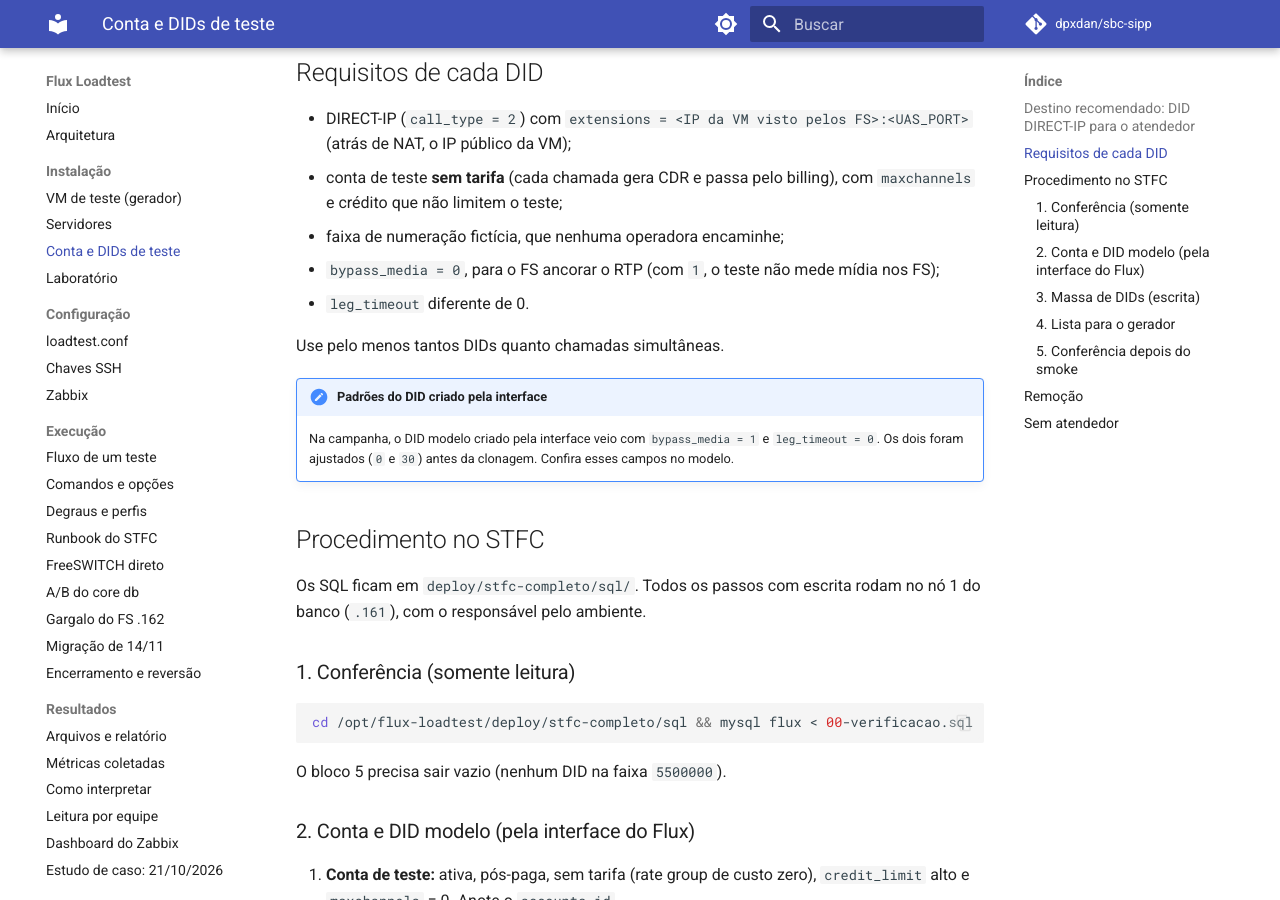
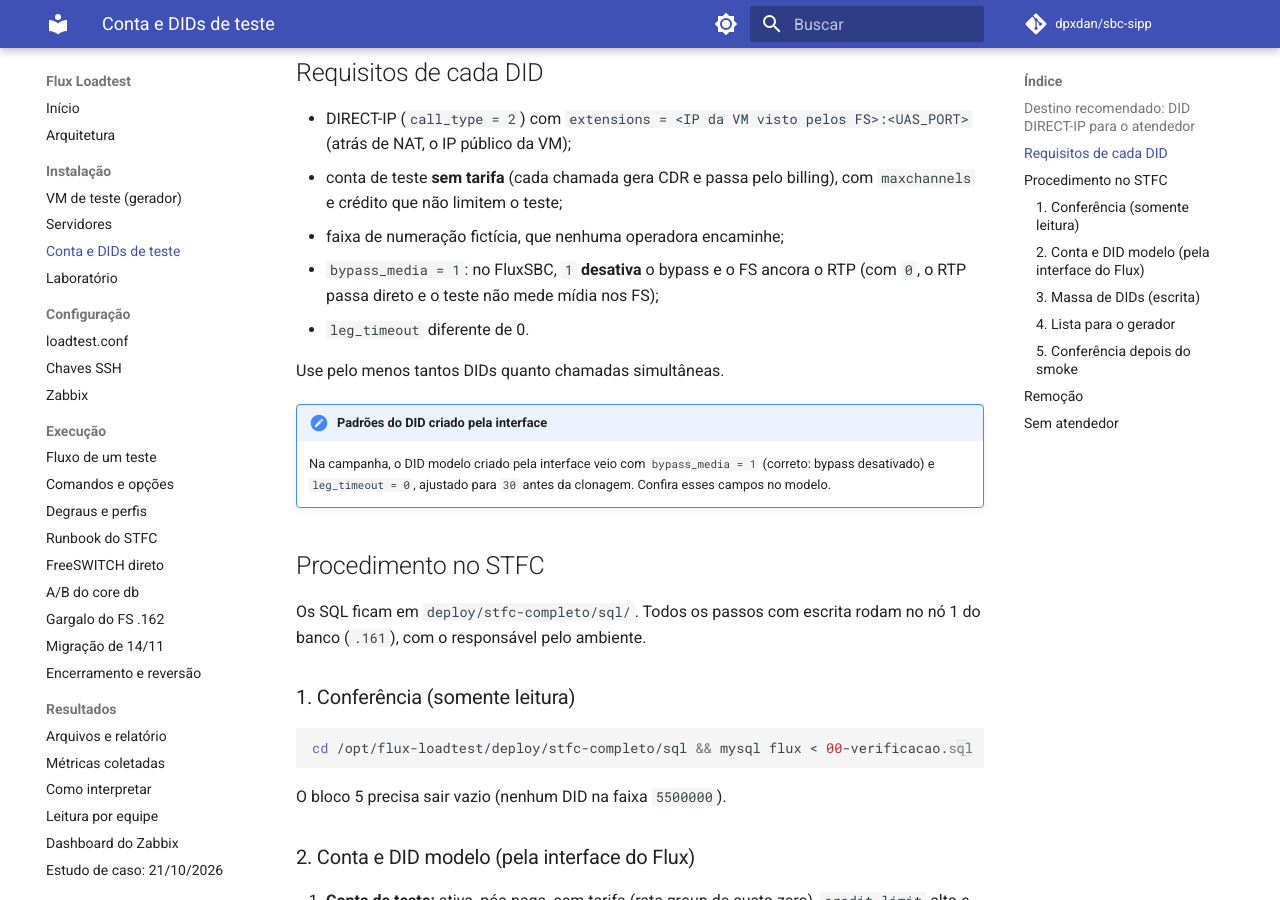
Before and after one commit to dpxdan/sbc-sipp, an MkDocs documentation site: the page built from docs/instalacao/massa-dids.md, in a window 1280 px wide and 900 px high, scrolled down 729 px. Built offline with MkDocs 1.6.1 and Material for MkDocs 9.7.7, drawn with Linux system fonts in a browser that asks for light colours; comment, search, counter and statistics services are not loaded.

Commit message:
docs(stfc): bypass_media=1 desativa o bypass no FluxSBC
O repositorio exigia bypass_media=0 para o FS ancorar o RTP, mas no
FluxSBC o valor e invertido: 1 desativa o bypass. Os 100 mil DIDs da
conta 211 ja estao com 1 e leg_timeout=30, conferidos em 03/11.

```diff
--- a/docs/instalacao/massa-dids.md
+++ b/docs/instalacao/massa-dids.md
@@ -28,15 +28,15 @@ Por que não a caixa postal (validado no laboratório em 14/10/2026):
 - conta de teste **sem tarifa** (cada chamada gera CDR e passa pelo billing), com `maxchannels` e
   crédito que não limitem o teste;
 - faixa de numeração fictícia, que nenhuma operadora encaminhe;
-- `bypass_media = 0`, para o FS ancorar o RTP (com `1`, o teste não mede mídia nos FS);
+- `bypass_media = 1`: no FluxSBC, `1` **desativa** o bypass e o FS ancora o RTP (com `0`, o RTP passa direto e o teste não mede mídia nos FS);
 - `leg_timeout` diferente de 0.
 
 Use pelo menos tantos DIDs quanto chamadas simultâneas.
 
 !!! note "Padrões do DID criado pela interface"
-    Na campanha, o DID modelo criado pela interface veio com `bypass_media = 1` e
-    `leg_timeout = 0`. Os dois foram ajustados (`0` e `30`) antes da clonagem. Confira esses campos
-    no modelo.
+    Na campanha, o DID modelo criado pela interface veio com `bypass_media = 1` (correto: bypass
+    desativado) e `leg_timeout = 0`, ajustado para `30` antes da clonagem. Confira esses campos no
+    modelo.
 
 ## Procedimento no STFC
 
```
Also changed, not shown: deploy/stfc-completo/RESULTADOS.md (+6 -5 lines), deploy/stfc-completo/ZABBIX.md (+2 -2 lines), docs/execucao/degraus-e-perfis.md (+4 -4 lines), docs/execucao/migracao-14-11.md (+1 -1 lines), docs/resultados/como-interpretar.md (+1 -1 lines), docs/resultados/por-equipe.md (+2 -2 lines), 3 other files.
